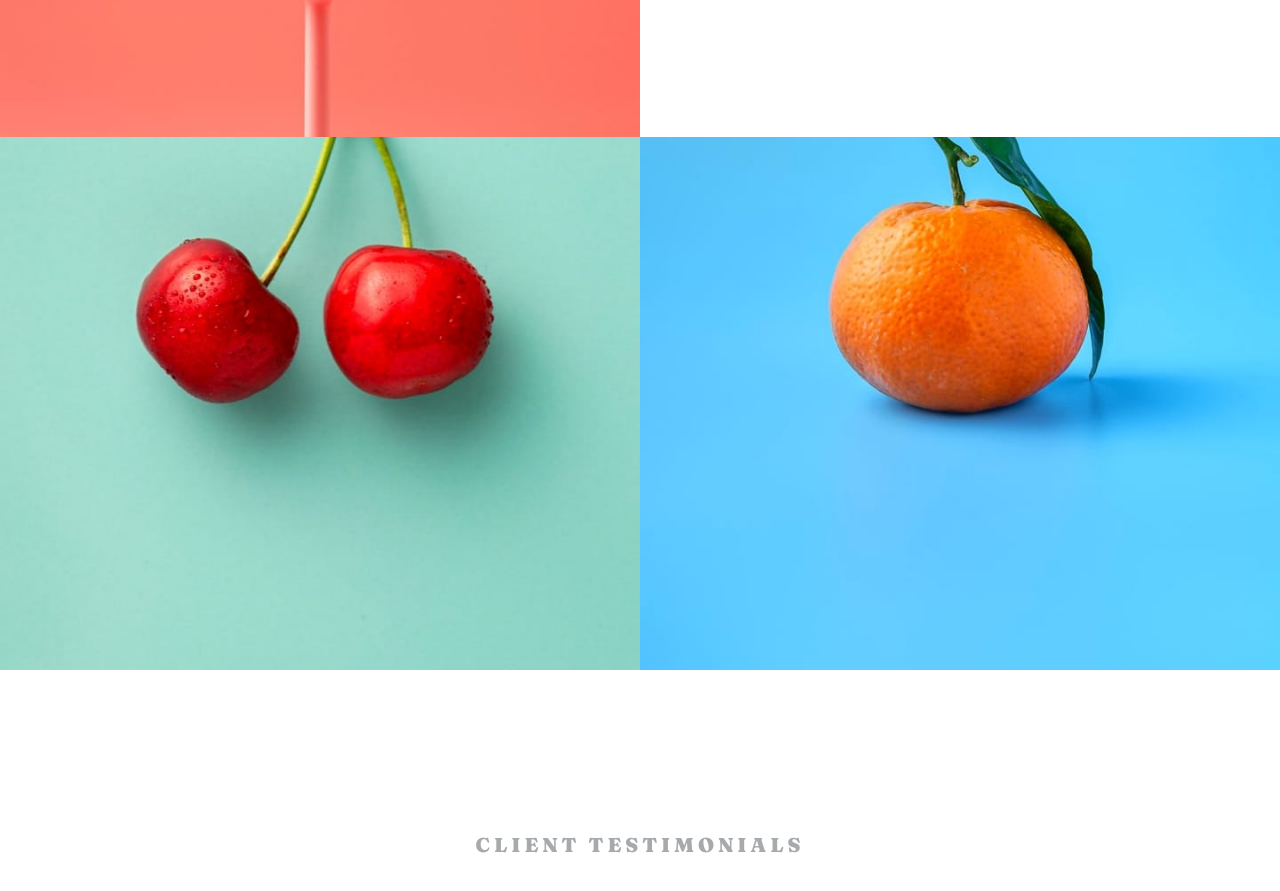
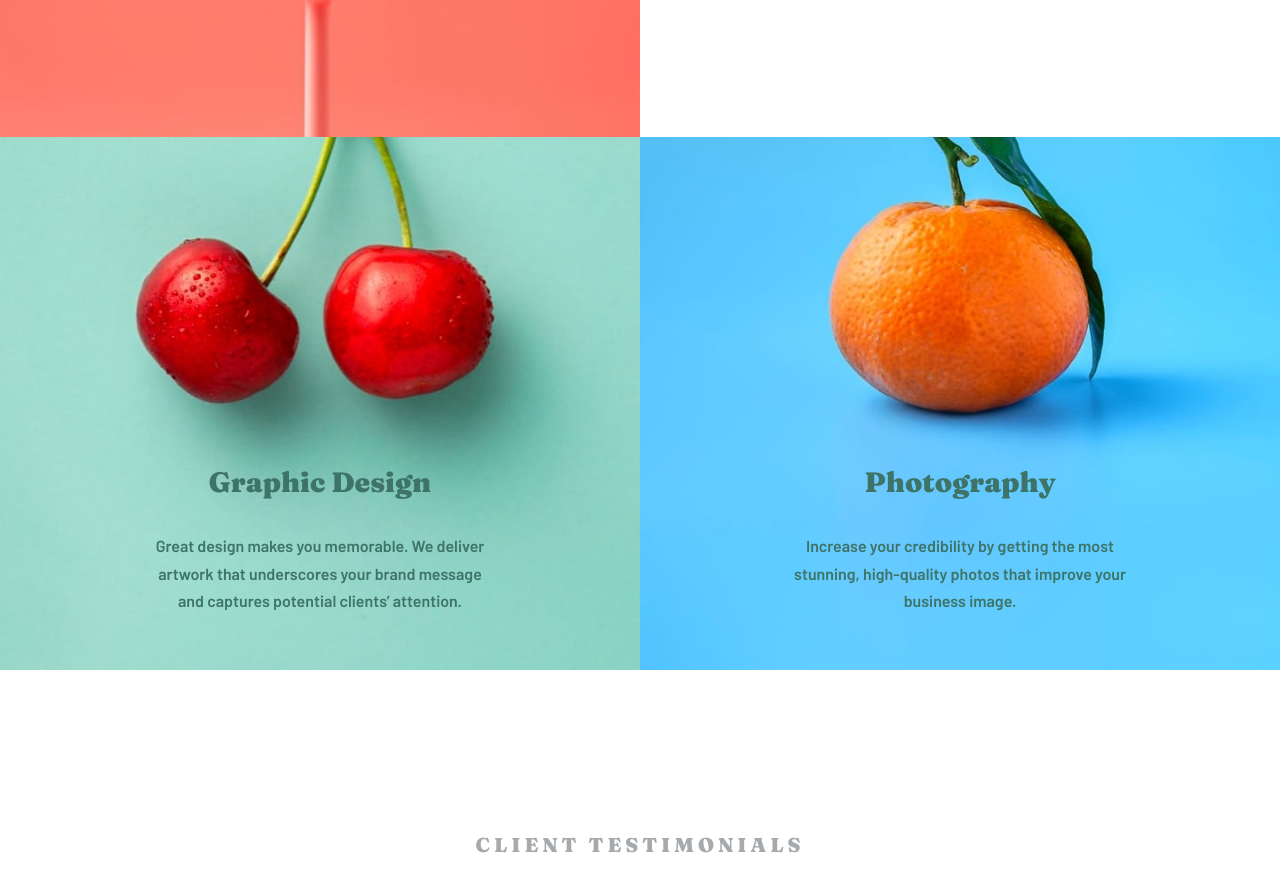
Before and after one commit to JakubM-I/agency-landing-page, a React (Vite) app: page / in a window 1280 px wide. Shown: the part 1730-2621 px from the top of the page. Built offline with nearby package versions, Linux system fonts and the light colour scheme.

Commit message:
Add content to all grid aection

```diff
--- a/src/components/GridSection/index.tsx
+++ b/src/components/GridSection/index.tsx
@@ -31,11 +31,19 @@ const GridSection: React.FC = () => {
                 </div>
             </div>
             <div className="flex flex-nowrap justify-center items-center">
-                <div className="w-1/2">
-                    <img src={graphicImg} alt="" />
+                <div className="w-1/2 grid">
+                    <img src={graphicImg} alt="" className="col-[1_/_-1] row-[1_/_-1] z-[1]"/>
+                    <div className="text-green-600 py-14 col-[1_/_-1] row-[1_/_-1] z-[2] content-end justify-self-center max-w-[339px] w-full">
+                        <h2 className="text-preset-5 text-center mb-[32px]">Graphic Design</h2>
+                        <p className="text-preset-11 text-center">Great design makes you memorable. We deliver artwork that underscores your brand message and captures potential clients’ attention.</p>
+                    </div>
                 </div>
-                <div className="w-1/2">
-                    <img src={photographyImg} alt="" />
+                <div className="w-1/2 grid">
+                    <img src={photographyImg} alt="" className="col-[1_/_-1] row-[1_/_-1] z-[1]" />
+                    <div className="text-green-600 py-14 col-[1_/_-1] row-[1_/_-1] z-[2] content-end justify-self-center max-w-[339px] w-full">
+                        <h2 className="text-preset-5 text-center mb-[32px]">Photography</h2>
+                        <p className="text-preset-11 text-center">Increase your credibility by getting the most stunning, high-quality photos that improve your business image.</p>
+                    </div>
                 </div>
             </div>
         </div>
```
